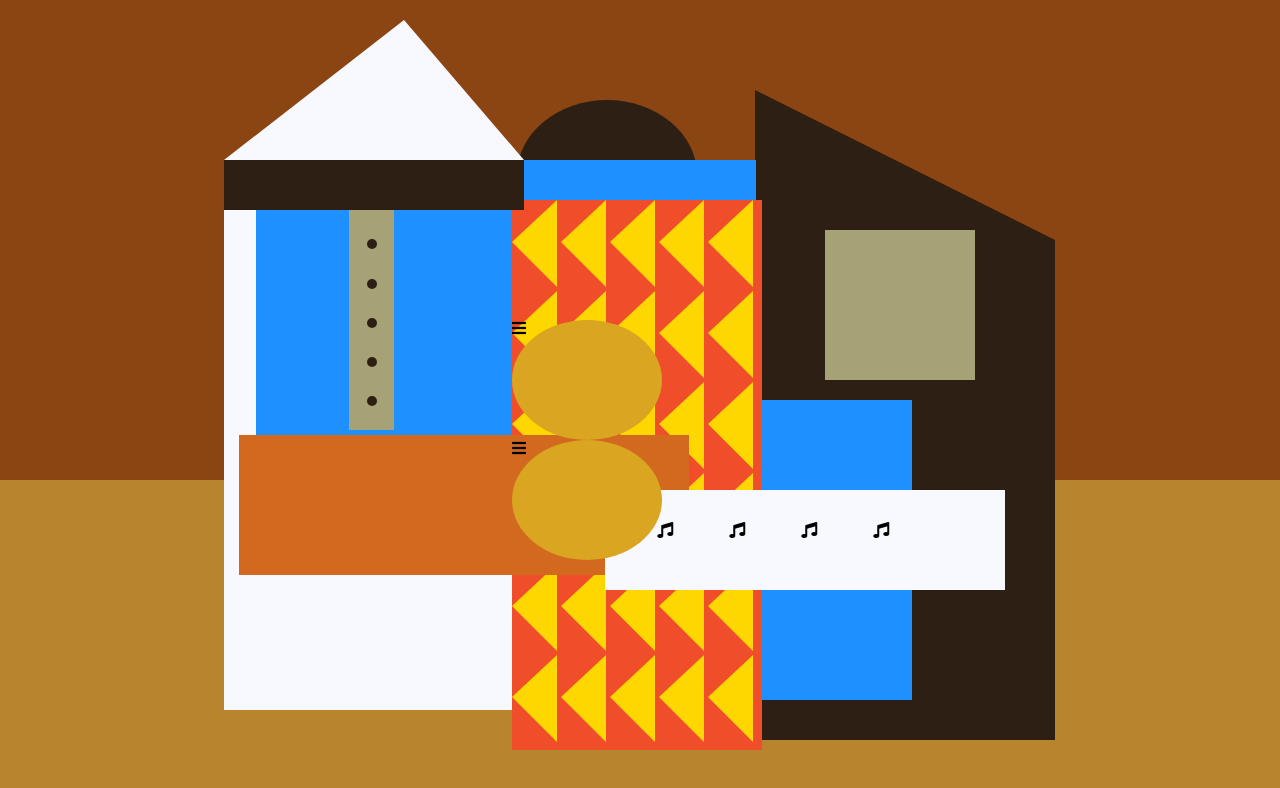
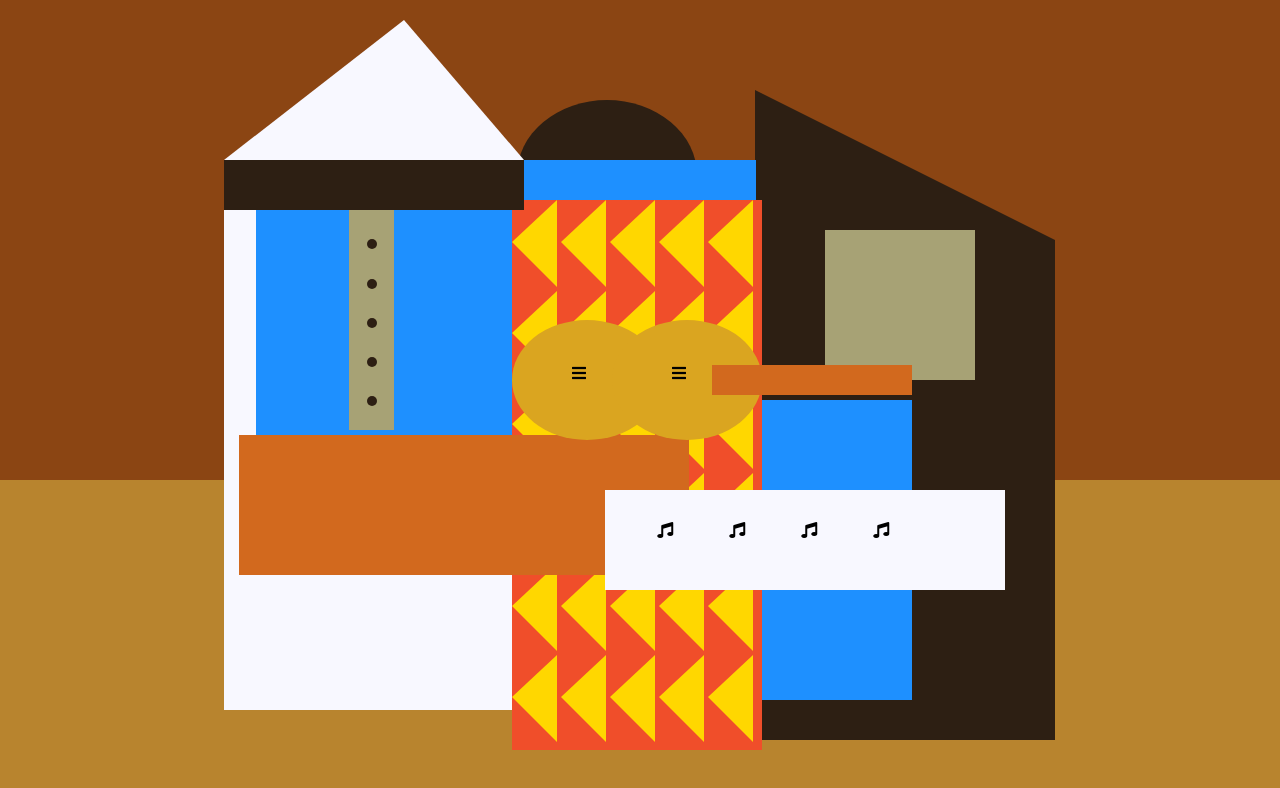
Before and after one commit to Tanqueta88/PicasoPainting, a plain HTML site: page index.html in a window 1280 px wide. Drawn offline with Linux system fonts and the light colour scheme.

```diff
--- a/styles.css
+++ b/styles.css
@@ -183,7 +183,8 @@ body {
   border-style: solid;
   border-width: 42px 45px 45px 0;
   border-top-color: transparent;
-    border-right-color: Gold; /* yellow */
+  border-right-color: Gold;
+  /* yellow */
   border-bottom-color: transparent;
   border-left-color: transparent;
   display: inline-block;
@@ -204,3 +205,29 @@ body {
   background-color: Goldenrod;
   border-radius: 50%;
 }
+
+#guitar-left {
+  position: absolute;
+  left: 0px;
+}
+
+#guitar-right {
+  position: absolute;
+  left: 100px;
+}
+
+.fa-bars {
+  display: block;
+  margin-top: 30%;
+  margin-left: 40%;
+}
+
+#guitar-neck {
+  width: 200px;
+  height: 30px;
+  background-color: #D2691E;
+  position: absolute;
+  top: 45px;
+  left: 200px;
+  z-index: 3;
+}
```
Lines whose indentation alone changed are shown as unchanged.
